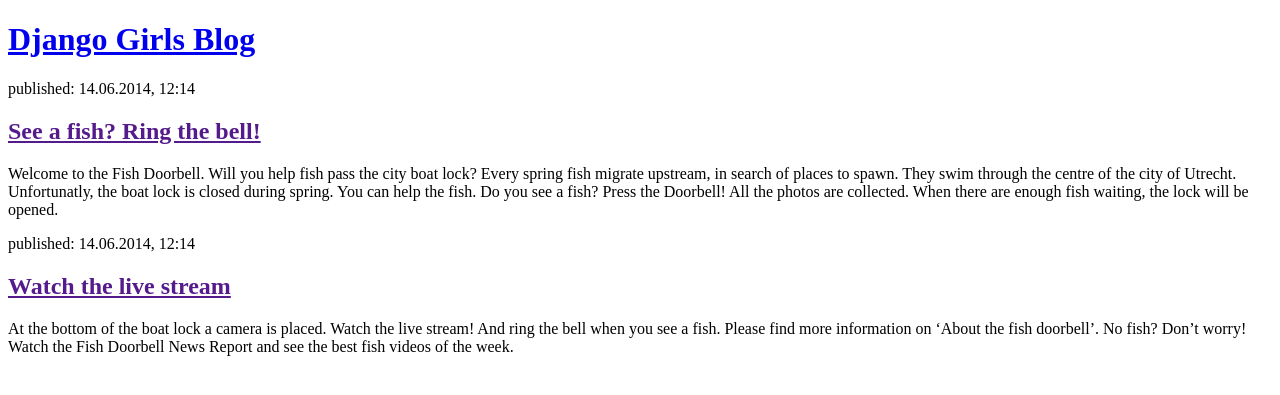
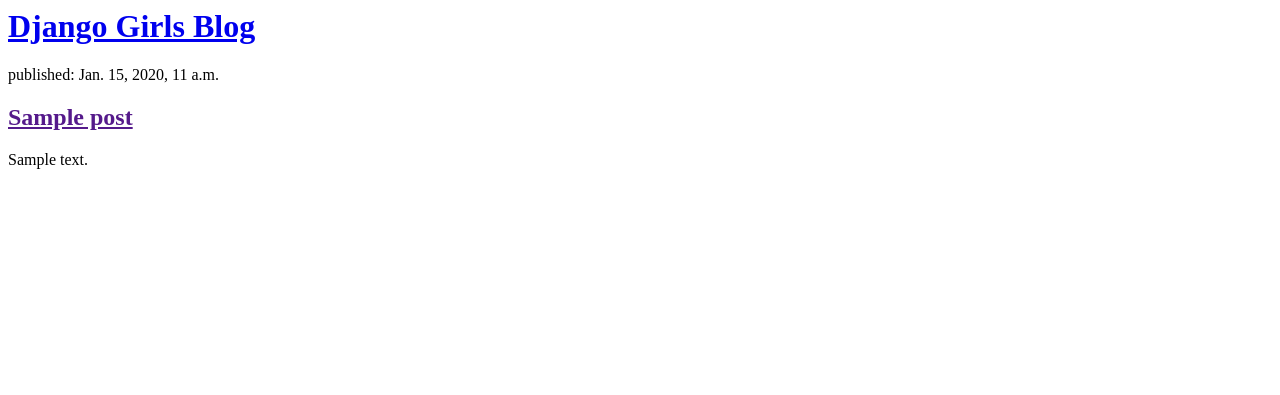
Before and after one commit to francescapetroni97/https-github.com-francescapetroni97-my-first-blog, a Django app: page / in a window 1280 px wide. Shown: the top 395 px of the page. Run offline with Django 3.2, Linux system fonts and the light colour scheme; tables that the repository leaves empty hold one stand-in row (values such as "Sample post").

Commit message:
Modified templates to display posts from database.

```diff
--- a/blog/templates/blog/post_list.html
+++ b/blog/templates/blog/post_list.html
@@ -1,31 +1,11 @@
-<!DOCTYPE html>
-<html>
-    <head>
-        <title>Django Girls blog</title>
-    </head>
-    <body>
-        <header>
-            <h1><a href="/">Django Girls Blog</a></h1>
-        </header>
+<header>
+    <h1><a href="/">Django Girls Blog</a></h1>
+</header>
 
-        <article>
-            <time>published: 14.06.2014, 12:14</time>
-            <h2><a href="">See a fish? Ring the bell!</a></h2>
-            <p>Welcome to the Fish Doorbell. Will you help fish pass the city boat lock?
-
-                Every spring fish migrate upstream, in search of places to spawn. They swim through the centre of  the city of Utrecht. Unfortunatly, the boat lock is closed during spring. You can help the fish.
-
-                Do you see a fish? Press the Doorbell!
-
-                All the photos are collected. When there are enough fish waiting, the lock will be opened.</p>
-        </article>
-
-        <article>
-            <time>published: 14.06.2014, 12:14</time>
-            <h2><a href="">Watch the live stream</a></h2>
-            <p>At the bottom of the boat lock a camera is placed. Watch the live stream! And ring the bell when you see a fish. Please find more information on ‘About the fish doorbell’.
-
-                No fish? Don’t worry! Watch the Fish Doorbell News Report and see the best fish videos of the week.</p>
-        </article>
-    </body>
-</html>
+{% for post in posts %}
+    <article>
+        <time>published: {{ post.published_date }}</time>
+        <h2><a href="">{{ post.title }}</a></h2>
+        <p>{{ post.text|linebreaksbr }}</p>
+    </article>
+{% endfor %}
--- a/blog/views.py
+++ b/blog/views.py
@@ -1,4 +1,7 @@
 from django.shortcuts import render
+from django.utils import timezone
+from .models import Post
 
 def post_list(request):
-    return render(request, 'blog/post_list.html', {})
+    posts = Post.objects.filter(published_date__lte=timezone.now()).order_by('published_date')
+    return render(request, 'blog/post_list.html', {'posts': posts})
```
